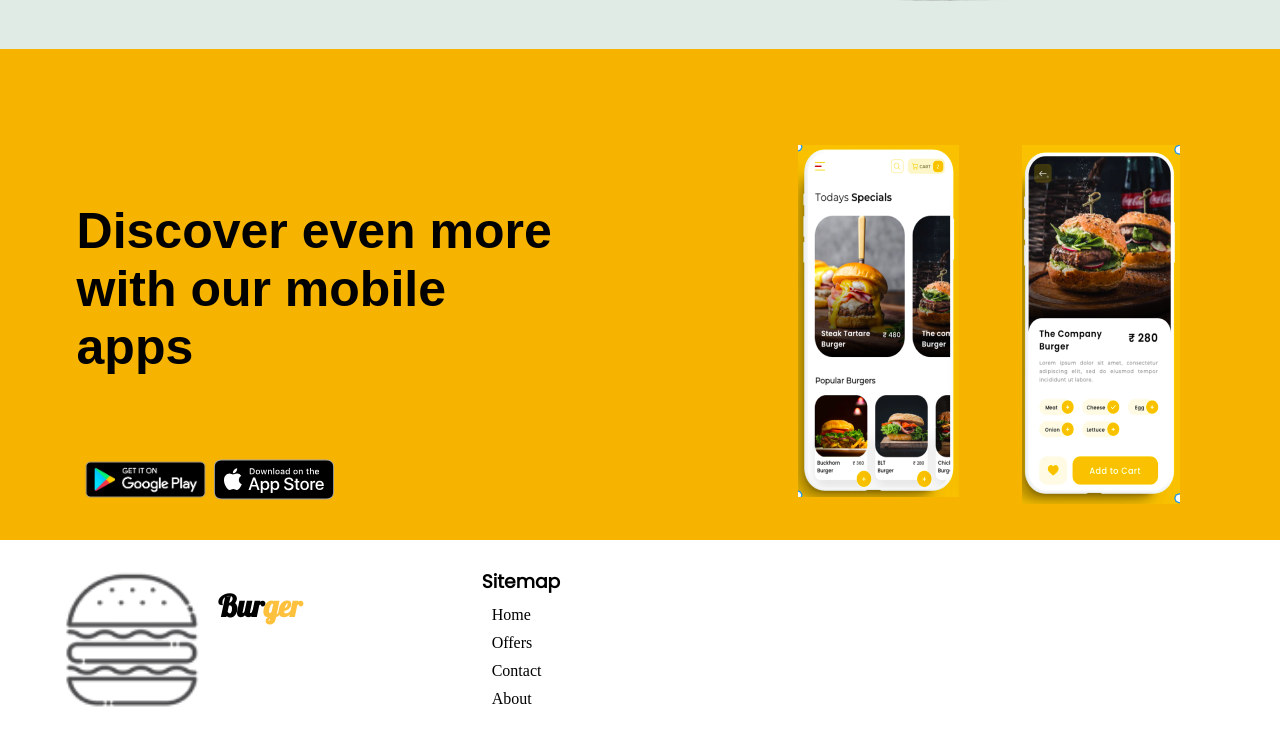
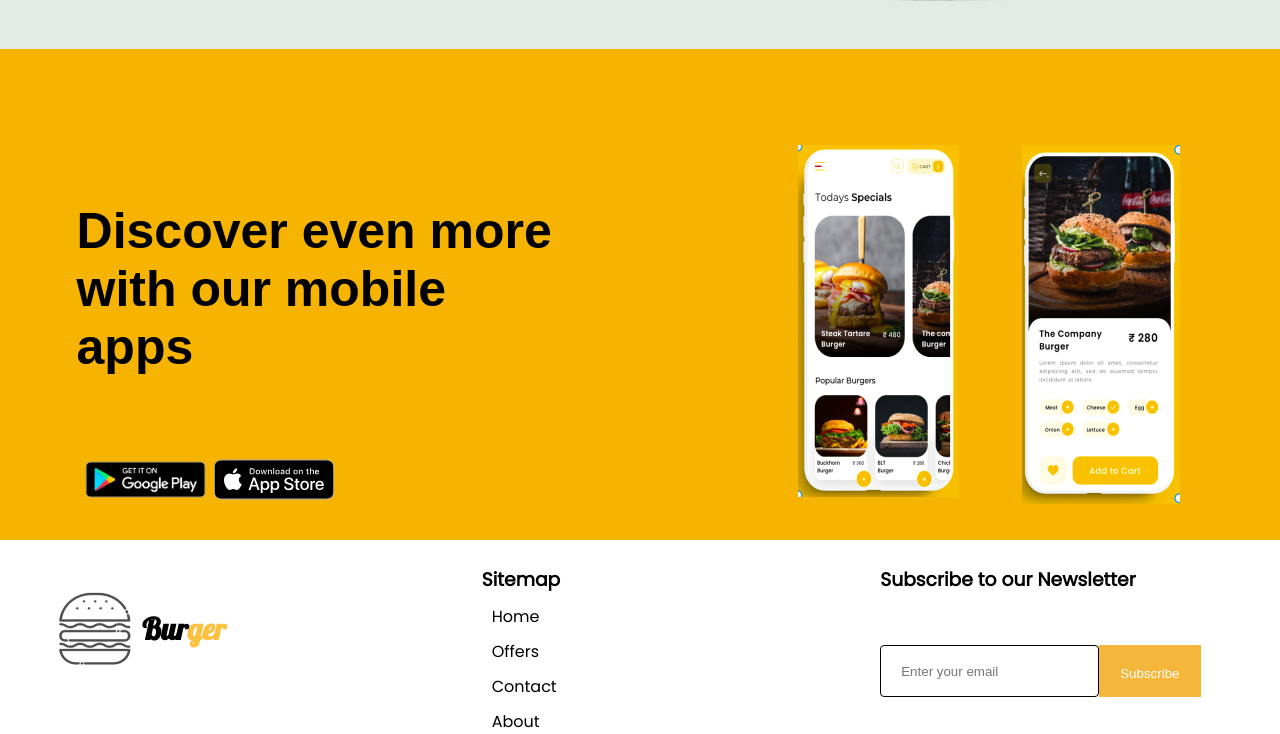
Before and after one commit to GeoffreyGichaga/Burger-Palace, a plain HTML site: page index.html in a window 1280 px wide. Shown: the part 2936-3670 px from the top of the page. Before the commit the page ends 3644 px from the top, so only its background shows below. Drawn offline with Linux system fonts and the light colour scheme.

Commit message:
Footer logo,links subscribe button set

```diff
--- a/index.html
+++ b/index.html
@@ -314,7 +314,10 @@
         <footer class="footer">
             <!--logo-->
             <div class="flogo">
-                <img  src="./image/logo.png" alt="Logo">
+                <div class="fimg">
+                    <img  src="./image/logo.png" alt="Logo">
+
+                </div>
                 <h2>Bur<span>ger</span> </h2>
             </div>
 
@@ -332,6 +335,15 @@
 
             <!--Subscribe-->
             <div class="subscribe">
+                <div class="sub1">
+                    <h3>Subscribe to our Newsletter</h3>
+
+                </div>
+                <div class="sub-button">
+                    <input type="email" name="Email" id="sub-email" placeholder="Enter your email">
+                    <input type="button" value="Subscribe" id="sub2">
+
+                </div>
 
             </div>
 
--- a/style.css
+++ b/style.css
@@ -518,11 +518,16 @@ padding-top: 8px;
     margin-top: 20px;
     display: flex;
 }
+.footer .flogo .fimg{
+    margin-top: 25px;
+}
+
+
 
 .footer .flogo h2{
     font-family: 'lobster';
     font-size: 30px;
-    margin-top: 27px;
+    margin-top: 50px;
 }
 
 .footer .flogo span{
@@ -532,7 +537,7 @@ padding-top: 8px;
 
 .footer .flinks{
     margin-left: 20%;
-    margin-top: 27px;
+    margin-top: 25px;
 }
 
 .footer .flinks h3{
@@ -544,6 +549,7 @@ list-style: none;
 .footer .flinks li{
     padding-top: 10px;
     padding-left: 10px;
+    font-family: 'poppins';
 }
 
 .footer .flinks li a{
@@ -551,6 +557,46 @@ list-style: none;
     color: black;
 }
 
+.footer .flinks li a:hover{
+    color: #fec13d;
+}
+
+
+
+.footer .subscribe{
+    margin-left: 25%;
+    margin-top: 25px;
+
+}
+
+.footer .subscribe .sub1 h3{
+    font-family: 'poppins';
+}
+
+.footer .subscribe .sub-button{
+    width: 70px;
+    display: flex;
+    margin-top: 20%;
+
+}
+
+.footer .subscribe .sub-button input{
+    height: 10px;
+}
+
+.footer .subscribe .sub-button #sub-email{
+    padding: 20px;
+    border: solid 1px black;
+    border-radius: 4px;
+
+}
+
+.footer .subscribe .sub-button #sub2{
+    background-color: #f6b63b;
+    color: white;
+    padding: 21px;
+    border: none;
+}
 
 /* End of footer   */
 
```
